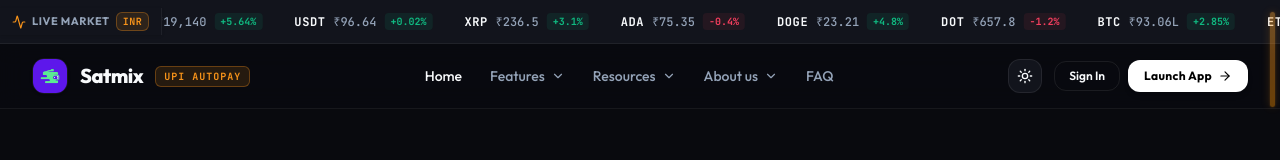
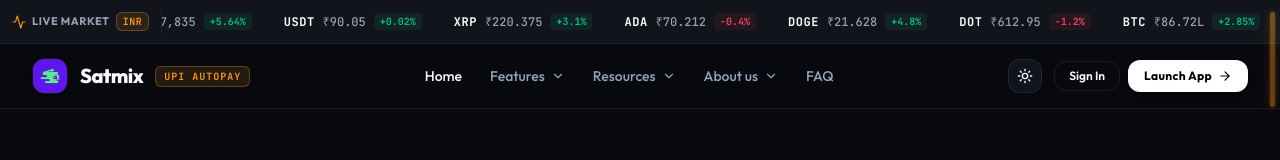
Before and after one commit to VeerKhanna-97/Satmix, a React (Vite) app: page / in a window 1280 px wide. Shown: the top 160 px of the page. Built offline with nearby package versions, Linux system fonts and the light colour scheme; no server answers.

Commit message:
feat(pricing): calibrate retail markup from 10% to 2.5%

```diff
--- a/api/ticker.js
+++ b/api/ticker.js
@@ -10,7 +10,7 @@ export default async function handler(req) {
     if (!response.ok) throw new Error(`CoinGecko status: ${response.status}`);
     const data = await response.json();
 
-    const RETAIL_MARKUP = 1.10; // 10% retail markup accounting for 1% TDS (Sec 194S) and platform spread
+    const RETAIL_MARKUP = 1.025; // 2.5% retail markup accounting for 1% TDS (Sec 194S) and platform spread
 
     const coins = [
       { id: 'bitcoin', symbol: 'BTC' },
--- a/src/js/modules/ticker.js
+++ b/src/js/modules/ticker.js
@@ -42,7 +42,7 @@ export function initTicker() {
           { id: 'polkadot', symbol: 'DOT' }
         ];
 
-        const RETAIL_MARKUP = 1.10; // 10% retail markup for 1% TDS & platform spread
+        const RETAIL_MARKUP = 1.025; // 2.5% retail markup for 1% TDS & platform spread
         const compiledData = coins.map(coin => {
           const coinData = data[coin.id];
           if (!coinData) throw new Error(`Missing data for ${coin.id}`);
@@ -66,7 +66,7 @@ export function initTicker() {
   }
 
   function getFallbackPrices() {
-    const RETAIL_MARKUP = 1.10;
+    const RETAIL_MARKUP = 1.025;
     return [
       { id: 'bitcoin', symbol: 'BTC', priceUsd: ((96250 + (Math.random() - 0.5) * 150) * RETAIL_MARKUP).toString(), changePercent24Hr: '1.24' },
       { id: 'ethereum', symbol: 'ETH', priceUsd: ((2840 + (Math.random() - 0.5) * 10) * RETAIL_MARKUP).toString(), changePercent24Hr: '-0.45' },
--- a/src/utils/prototypeEngine.ts
+++ b/src/utils/prototypeEngine.ts
@@ -25,7 +25,7 @@ export interface LiveCoinPrices {
   USD_INR: number;
 }
 
-export const RETAIL_MARKUP_MULTIPLIER = 1.10; // 10% retail markup accounting for 1% TDS (Sec 194S), slippage, and platform spread
+export const RETAIL_MARKUP_MULTIPLIER = 1.025; // 2.5% retail markup accounting for 1% TDS (Sec 194S), slippage, and platform spread
 
 export const FALLBACK_LIVE_PRICES: LiveCoinPrices = {
   BTC: Math.round(8460000 * RETAIL_MARKUP_MULTIPLIER),
```
